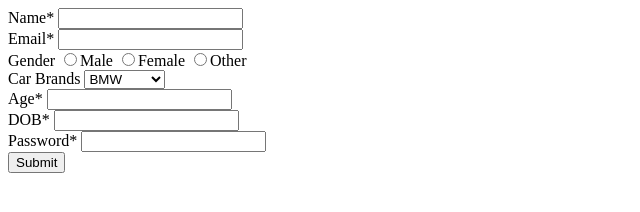
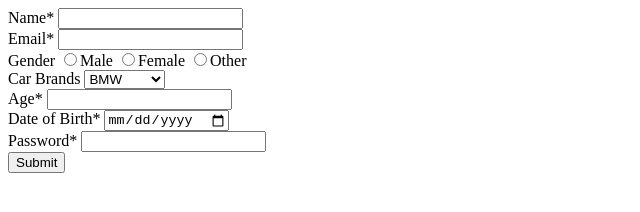
Before and after one commit to acciojob/signup-form-car-dhanvantichelani22, a website: page main.html in a window 1280 px wide. Shown: the whole page, without its empty margins (0-640 px from the left). Drawn offline with Linux system fonts and the light colour scheme.

Commit message:
created a submission

```diff
--- a/main.html
+++ b/main.html
@@ -27,8 +27,8 @@
 		</select><br>
 	<label for="age">Age*</label>
 	<input type="number" id="age"required><br>
-	<label for="DOB">DOB*</label>
-	<input type="text" id="DOB" required><br>
+	<label for="DOB">Date of Birth*</label>
+	<input type="date" id="DOB" required><br>
 <label for="password">Password*</label>
 	<input type="password" id="password"required><br>
 <button type="submit" id="submit" >Submit</button>
```
